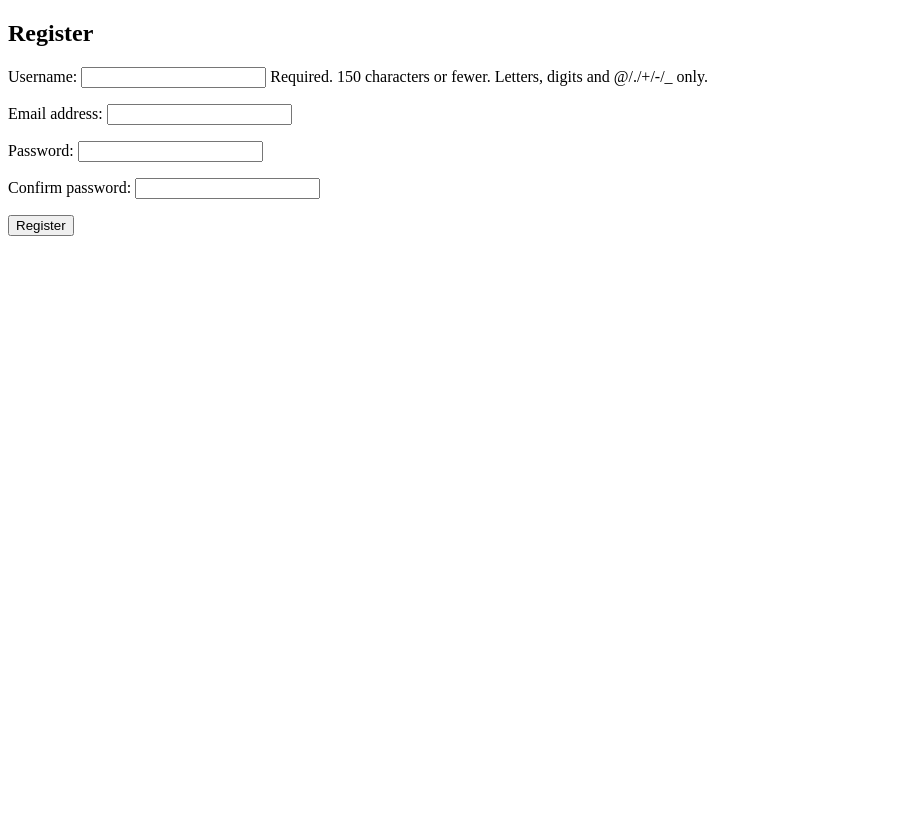
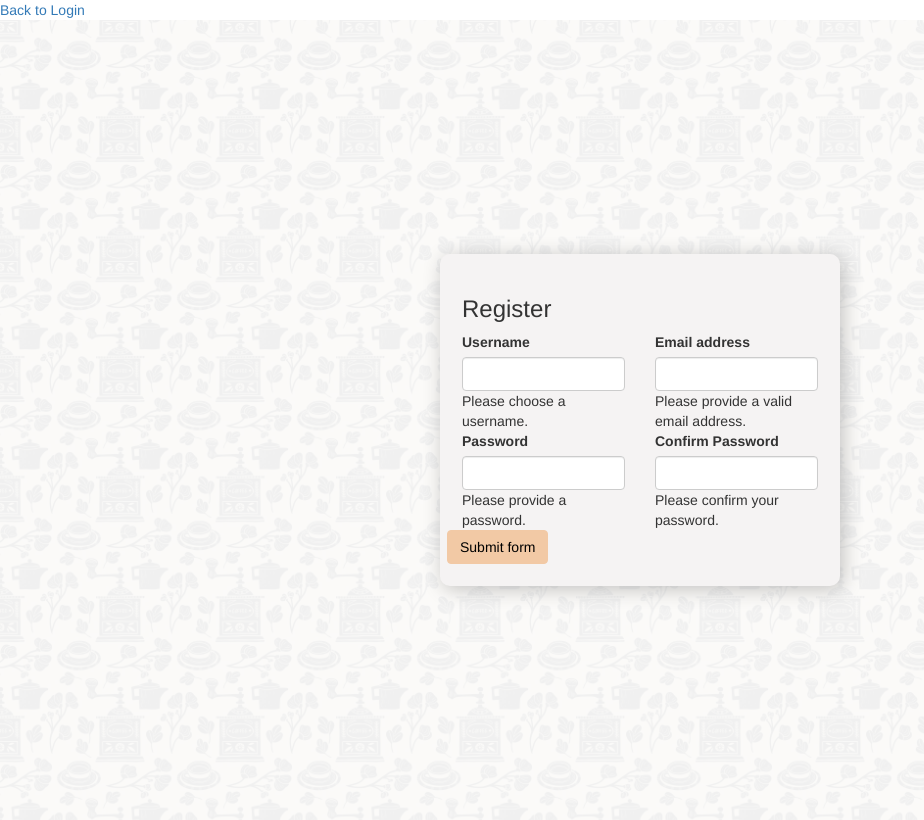
Before and after one commit to c-argus/butter-and-jam, a Django app: page /register/ in a window 1280 px wide. Shown: the whole page, without its empty margins (0-924 px from the left). Before the commit the page ends 236 px from the top, so only its background shows below. Run offline with Django 3.2, Linux system fonts and the light colour scheme; some libraries are stand-ins or nearby versions.

Commit message:
Update registration form with Bootstrap validation

```diff
--- a/django_bandj/urls.py
+++ b/django_bandj/urls.py
@@ -33,4 +33,8 @@ urlpatterns = [
     path('logout/', auth_views.LogoutView.as_view(template_name='stoklist/logout.html'), name='logout'),
     path('login/', views.custom_login, name='login'),
     path('notifications/mark_as_read/<int:notification_id>/', views.mark_notification_as_read, name='mark_notification_as_read'),
+    path('password_reset/', auth_views.PasswordResetView.as_view(), name='password_reset'),
+    path('password_reset/done/', auth_views.PasswordResetDoneView.as_view(), name='password_reset_done'),
+    path('reset/<uidb64>/<token>/', auth_views.PasswordResetConfirmView.as_view(), name='password_reset_confirm'),
+    path('reset/done/', auth_views.PasswordResetCompleteView.as_view(), name='password_reset_complete'),
 ]
--- /dev/null
+++ b/static/styles/register.css
@@ -0,0 +1,7 @@
+.content {
+    background: #f5f3f3;
+    width: 400px;
+    padding: 22px;
+    border-radius: 10px;
+    box-shadow: 3px 3px 20px 0px #0000003b;
+}
--- a/stocklist/templates/stocklist/register.html
+++ b/stocklist/templates/stocklist/register.html
@@ -1,14 +1,88 @@
+{% load static %}
 <!DOCTYPE html>
-<html>
+<html lang="en">
+
 <head>
-    <title>Register</title>
+    <meta charset="UTF-8">
+    <meta http-equiv="X-UA-Compatible" content="IE=edge">
+    <meta name="viewport" content="width=device-width, initial-scale=1.0">
+    <title>Cabare StockList</title>
+    <link rel="stylesheet" href="{% static 'styles/bootstrap.css' %}">
+    <link rel="stylesheet" href="{% static 'styles/common.css' %}">
+    <link rel="stylesheet" href="{% static 'styles/register.css' %}">
 </head>
+
 <body>
-    <h2>Register</h2>
-    <form method="post">
-        {% csrf_token %}
-        {{ form.as_p }}
-        <button type="submit">Register</button>
+    <div class="top-right-btn"><a href="{% url 'login' %}">Back to Login</a></div>
+    <div class="background" style="background-image: url({% static 'images/coffee_pattern.jpg' %})"></div>
+    <div class="container">
+        <div class="content">
+            <h3 class="title">Register</h3>
+            <form method="post" class="row g-3 needs-validation" novalidate>
+                {% csrf_token %}
+                <div class="col-md-6">
+                    <label for="validationCustomUsername" class="form-label">Username</label>
+                    <input type="text" class="form-control" id="validationCustomUsername" name="username" required>
+                    <div class="invalid-feedback">
+                        Please choose a username.
+                    </div>
+                </div>
+                <div class="col-md-6">
+                    <label for="validationCustomEmail" class="form-label">Email address</label>
+                    <input type="email" class="form-control" id="validationCustomEmail" name="email" required>
+                    <div class="invalid-feedback">
+                        Please provide a valid email address.
+                    </div>
+                </div>
+                <div class="col-md-6">
+                    <label for="validationCustomPassword" class="form-label">Password</label>
+                    <input type="password" class="form-control" id="validationCustomPassword" name="password" required>
+                    <div class="invalid-feedback">
+                        Please provide a password.
+                    </div>
+                </div>
+                <div class="col-md-6">
+                    <label for="validationCustomConfirmPassword" class="form-label">Confirm Password</label>
+                    <input type="password" class="form-control" id="validationCustomConfirmPassword"
+                        name="confirm_password" required>
+                    <div class="invalid-feedback">
+                        Please confirm your password.
+                    </div>
+                </div>
+                <div class="col-12">
+
+                </div>
+                <div class="col-12">
+                    <button class="btn btn-default" type="submit">Submit form</button>
+                </div>
+        </div>
+    </div>
     </form>
+    <script src="{% static 'scripts/bootstrap.bundle.js' %}"></script>
+    <script>
+        // Example starter JavaScript for disabling form submissions if there are invalid fields
+        (function () {
+            'use strict'
+
+            // Fetch all the forms we want to apply custom Bootstrap validation styles to
+            var forms = document.querySelectorAll('.needs-validation')
+
+            // Loop over them and prevent submission
+            Array.prototype.slice.call(forms)
+                .forEach(function (form) {
+                    form.addEventListener('submit', function (event) {
+                        if (!form.checkValidity()) {
+                            event.preventDefault()
+                            event.stopPropagation()
+                        }
+
+                        form.classList.add('was-validated')
+                    }, false)
+                })
+        })()
+    </script>
+
+
 </body>
+
 </html>
```
Also changed, not shown: static/styles/login.css (+13 -0 lines), stocklist/templates/stocklist/login.html (+7 -5 lines), stocklist/admin.py (line endings or trailing spaces).
